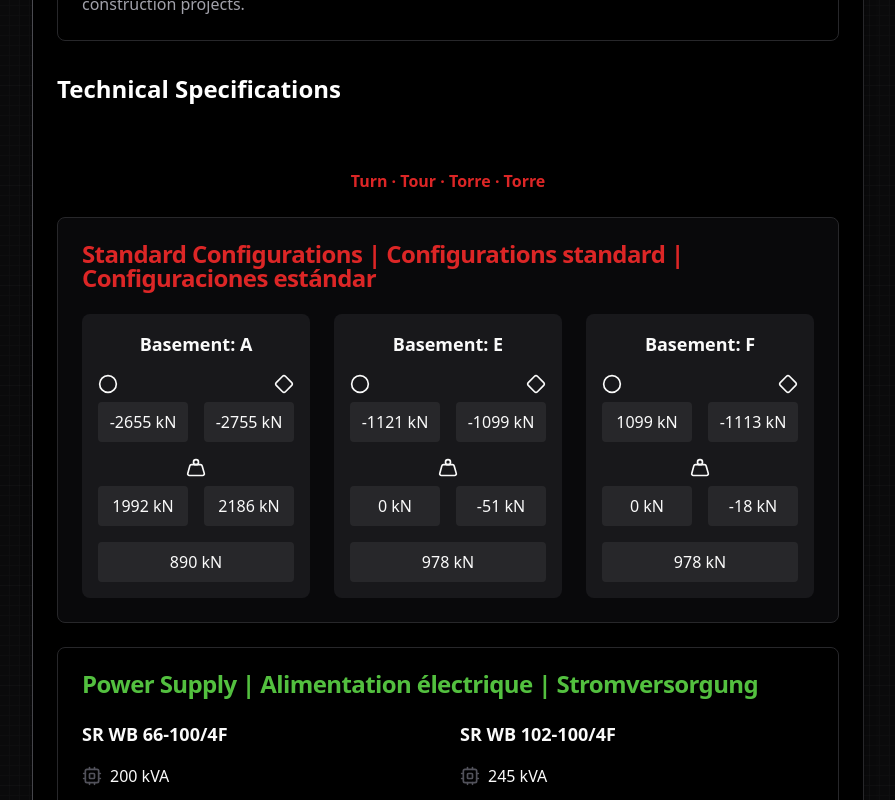
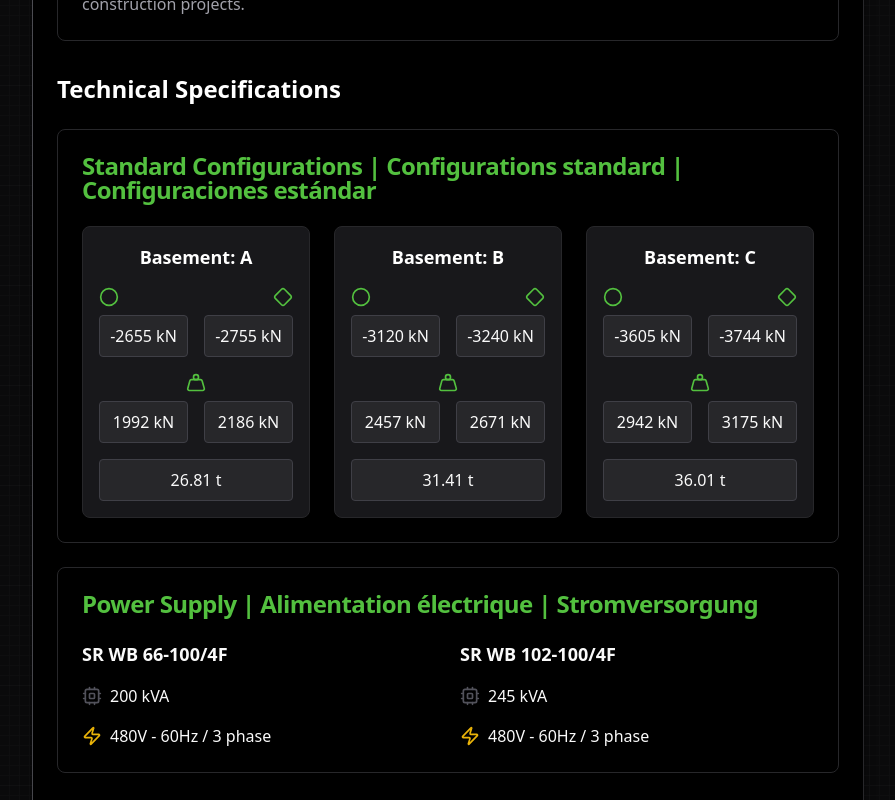
Before and after one commit to ArsCodeAmatoria/lilfoot, a Next.js app: page /tower-crane/terex-sk-415-20 in a window 1280 px wide. Shown: the part 1320-2120 px from the top of the page, without its empty margins (336-1231 px from the left). Built offline with nearby package versions, Linux system fonts and the light colour scheme; a web font is replaced by a local one.

Commit message:
Add internationalized section headers for TOWER, TURN, and JIB components to Terex SK 415-20 page

```diff
--- a/app/components/TerexTowerConfigs.tsx
+++ b/app/components/TerexTowerConfigs.tsx
@@ -6,115 +6,109 @@ import { Circle, Diamond, Weight } from 'lucide-react';
 const TerexTowerConfigs = () => {
   return (
     <div className="space-y-6">
-      {/* Header Section */}
-      <div className="text-center space-y-2">
-        <h2 className="text-2xl font-bold text-black">TOWER</h2>
-        <p className="text-red-600 font-semibold">
-          Turn · Tour · Torre · Torre
-        </p>
-      </div>
+      {/* TOWER section is now moved to the main page */}
 
       {/* Standard Configurations Section */}
-      <Card>
+      <Card className="border border-gray-800 bg-black">
         <CardHeader>
-          <CardTitle className="text-red-600">
+          <CardTitle className="text-highlight font-bold">
             Standard Configurations | Configurations standard | Configuraciones estándar
           </CardTitle>
         </CardHeader>
         <CardContent>
           <div className="grid grid-cols-1 md:grid-cols-3 gap-6">
             {/* Basement A */}
-            <div className="space-y-4 p-4 bg-gray-900 rounded-lg">
-              <h3 className="text-lg font-semibold text-center">Basement: A</h3>
+            <div className="space-y-4 p-4 bg-gray-900 rounded-lg border border-gray-800">
+              <h3 className="text-lg font-semibold text-center text-white">Basement: A</h3>
               <div className="space-y-4">
                 {/* R1 Values */}
                 <div className="space-y-2">
                   <div className="flex justify-between items-center mb-2">
-                    <Circle className="h-5 w-5" />
-                    <Diamond className="h-5 w-5" />
+                    <Circle className="h-5 w-5 text-highlight" />
+                    <Diamond className="h-5 w-5 text-highlight" />
                   </div>
                   <div className="grid grid-cols-2 gap-4 text-center">
-                    <div className="p-2 bg-gray-800 rounded">-2655 kN</div>
-                    <div className="p-2 bg-gray-800 rounded">-2755 kN</div>
+                    <div className="p-2 bg-gray-800 rounded border border-gray-700">-2655 kN</div>
+                    <div className="p-2 bg-gray-800 rounded border border-gray-700">-2755 kN</div>
                   </div>
                 </div>
                 {/* R2 Values */}
                 <div className="space-y-2">
                   <div className="flex justify-center mb-2">
-                    <Weight className="h-5 w-5" />
+                    <Weight className="h-5 w-5 text-highlight" />
                   </div>
                   <div className="grid grid-cols-2 gap-4 text-center">
-                    <div className="p-2 bg-gray-800 rounded">1992 kN</div>
-                    <div className="p-2 bg-gray-800 rounded">2186 kN</div>
+                    <div className="p-2 bg-gray-800 rounded border border-gray-700">1992 kN</div>
+                    <div className="p-2 bg-gray-800 rounded border border-gray-700">2186 kN</div>
                   </div>
                 </div>
                 {/* Weight Value */}
-                <div className="text-center p-2 bg-gray-800 rounded mt-4">
-                  890 kN
+                <div className="mt-4 p-2 bg-gray-800 rounded text-center border border-gray-700">
+                  26.81 t
                 </div>
               </div>
             </div>
 
-            {/* Basement E */}
-            <div className="space-y-4 p-4 bg-gray-900 rounded-lg">
-              <h3 className="text-lg font-semibold text-center">Basement: E</h3>
+            {/* Basement B */}
+            <div className="space-y-4 p-4 bg-gray-900 rounded-lg border border-gray-800">
+              <h3 className="text-lg font-semibold text-center text-white">Basement: B</h3>
               <div className="space-y-4">
                 {/* R1 Values */}
                 <div className="space-y-2">
                   <div className="flex justify-between items-center mb-2">
-                    <Circle className="h-5 w-5" />
-                    <Diamond className="h-5 w-5" />
+                    <Circle className="h-5 w-5 text-highlight" />
+                    <Diamond className="h-5 w-5 text-highlight" />
                   </div>
                   <div className="grid grid-cols-2 gap-4 text-center">
-                    <div className="p-2 bg-gray-800 rounded">-1121 kN</div>
-                    <div className="p-2 bg-gray-800 rounded">-1099 kN</div>
+                    <div className="p-2 bg-gray-800 rounded border border-gray-700">-3120 kN</div>
+                    <div className="p-2 bg-gray-800 rounded border border-gray-700">-3240 kN</div>
                   </div>
                 </div>
                 {/* R2 Values */}
                 <div className="space-y-2">
                   <div className="flex justify-center mb-2">
-                    <Weight className="h-5 w-5" />
+                    <Weight className="h-5 w-5 text-highlight" />
                   </div>
                   <div className="grid grid-cols-2 gap-4 text-center">
-                    <div className="p-2 bg-gray-800 rounded">0 kN</div>
-                    <div className="p-2 bg-gray-800 rounded">-51 kN</div>
+                    <div className="p-2 bg-gray-800 rounded border border-gray-700">2457 kN</div>
+                    <div className="p-2 bg-gray-800 rounded border border-gray-700">2671 kN</div>
                   </div>
                 </div>
                 {/* Weight Value */}
-                <div className="text-center p-2 bg-gray-800 rounded mt-4">
-                  978 kN
+                <div className="mt-4 p-2 bg-gray-800 rounded text-center border border-gray-700">
+                  31.41 t
                 </div>
               </div>
             </div>
 
-            {/* Basement F */}
-            <div className="space-y-4 p-4 bg-gray-900 rounded-lg">
-              <h3 className="text-lg font-semibold text-center">Basement: F</h3>
+            {/* Basement C */}
+            <div className="space-y-4 p-4 bg-gray-900 rounded-lg border border-gray-800">
+              <h3 className="text-lg font-semibold text-center text-white">Basement: C</h3>
               <div className="space-y-4">
                 {/* R1 Values */}
                 <div className="space-y-2">
                   <div className="flex justify-between items-center mb-2">
-                    <Circle className="h-5 w-5" />
-                    <Diamond className="h-5 w-5" />
+                    <Circle className="h-5 w-5 text-highlight" />
+                    <Diamond className="h-5 w-5 text-highlight" />
                   </div>
                   <div className="grid grid-cols-2 gap-4 text-center">
-                    <div className="p-2 bg-gray-800 rounded">1099 kN</div>
-                    <div className="p-2 bg-gray-800 rounded">-1113 kN</div>
+                    <div className="p-2 bg-gray-800 rounded border border-gray-700">-3605 kN</div>
+                    <div className="p-2 bg-gray-800 rounded border border-gray-700">-3744 kN</div>
                   </div>
                 </div>
                 {/* R2 Values */}
                 <div className="space-y-2">
                   <div className="flex justify-center mb-2">
-                    <Weight className="h-5 w-5" />
+                    <Weight className="h-5 w-5 text-highlight" />
                   </div>
                   <div className="grid grid-cols-2 gap-4 text-center">
-                    <div className="p-2 bg-gray-800 rounded">0 kN</div>
-                    <div className="p-2 bg-gray-800 rounded">-18 kN</div>
+                    <div className="p-2 bg-gray-800 rounded border border-gray-700">2942 kN</div>
+                    <div className="p-2 bg-gray-800 rounded border border-gray-700">3175 kN</div>
                   </div>
                 </div>
                 {/* Weight Value */}
-                <div className="text-center p-2 bg-gray-800 rounded mt-4">
-                  978 kN
+                <div className="mt-4 p-2 bg-gray-800 rounded text-center border border-gray-700">
+                  36.01 t
                 </div>
               </div>
             </div>
```
Also changed, not shown: app/tower-crane/terex-sk-415-20/page.tsx (+186 -5 lines).
